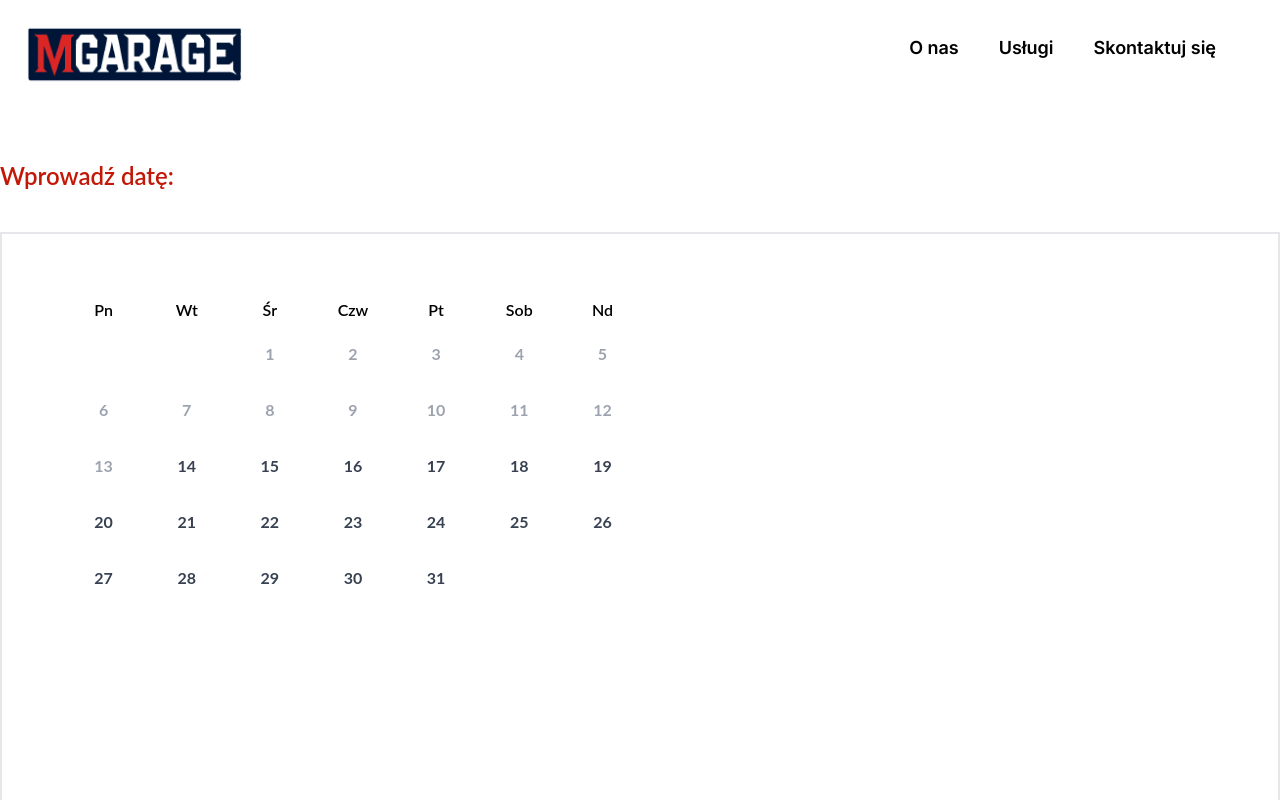
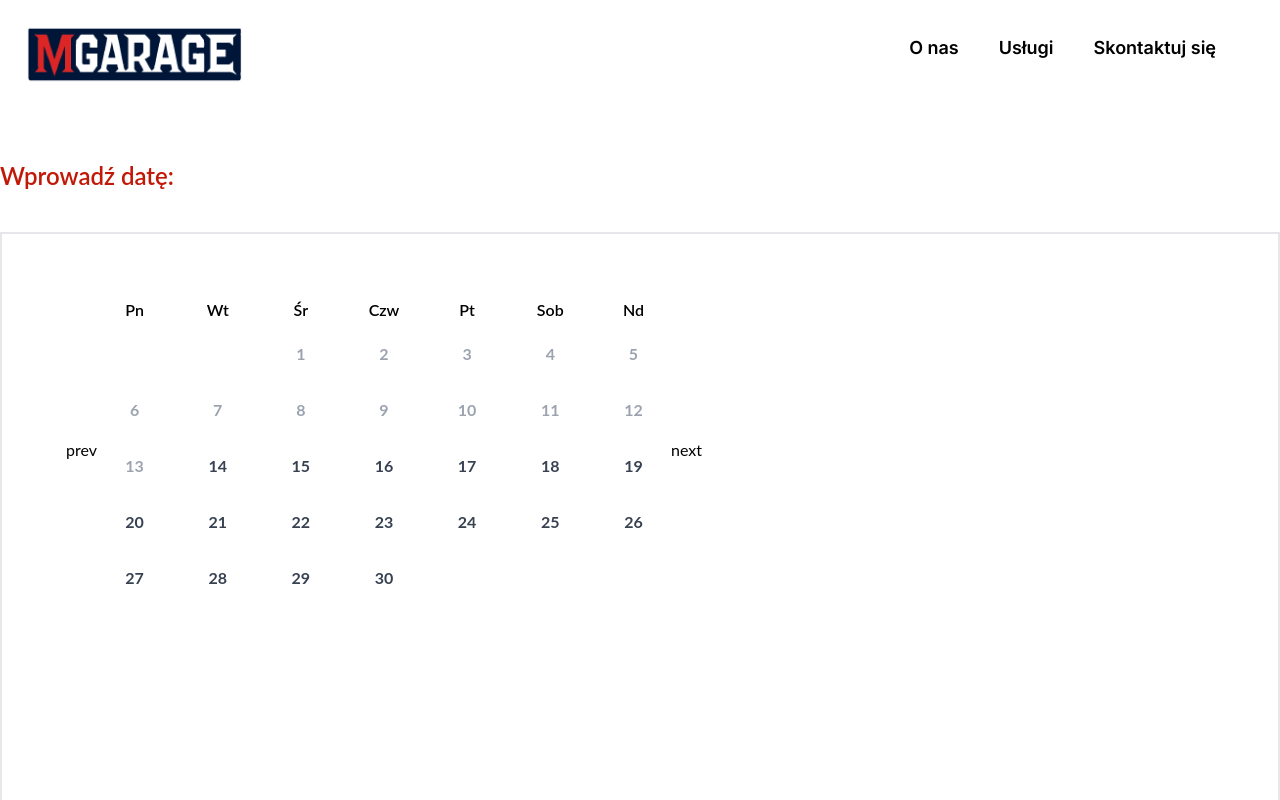
Before and after one commit to mg300/mgarage, a Next.js app: page /book/calendar in a window 1280 px wide. Shown: the top 800 px of the page. Built offline with nearby package versions, Linux system fonts and the light colour scheme.

Commit message:
fix: bug with month length

```diff
--- a/src/app/book/calendar/page.tsx
+++ b/src/app/book/calendar/page.tsx
@@ -1,5 +1,5 @@
 "use client";
-import React, { useEffect, useState } from "react";
+import React, { useEffect, useMemo, useState } from "react";
 
 interface day {
   number: number;
@@ -13,6 +13,7 @@ interface month {
 }
 
 function Page() {
+  // const currentDate = useMemo(() => new Date(), []);
   const [month, setMonth] = useState<month>({
     days: [{ number: 1, hours: [1, 2, 3] }],
     length: 1,
@@ -21,9 +22,10 @@ function Page() {
   });
   useEffect(() => {
     const currentDate = new Date();
-    const firstDayOfMonthNum = new Date(currentDate.getFullYear(), currentDate.getMonth(), 1).getDay();
-
-    const daysInMonth = new Date(currentDate.getFullYear(), currentDate.getMonth(), 0).getDate();
+    currentDate.setMonth(currentDate.getMonth());
+    const firstDayOfMonthNum = new Date(currentDate.getFullYear(), currentDate.getMonth(), 1).getDay() - 1;
+    const daysInMonth = new Date(currentDate.getFullYear(), currentDate.getMonth() + 1, 0).getDate();
+    console.log(currentDate.getMonth(), currentDate.getDate(), daysInMonth);
     const tempMonth = [];
     for (let i = 1; i <= daysInMonth; i++) {
       tempMonth.push({ number: i, hours: [] });
@@ -39,7 +41,9 @@ function Page() {
     <div className="min-h-screen pt-40 font-body  mx-auto max-w-[80rem] ">
       <p className="text-logo font-semibold text-2xl mb-10">Wprowadź datę:</p>
       <div className="relative p-16 border-2 border-solid border-gray-200 shadow-lg min-h-[40rem] mb-20">
-        <form className="grid grid-cols-7 w-[50%] gap-2 justify-items-center font-semibold">
+        <form className="flex">
+          <button>prev</button>
+          <div className="grid grid-cols-7 w-[50%] gap-2 justify-items-center font-semibold">
             <span>Pn</span>
             <span>Wt</span>
             <span>Śr</span>
@@ -47,7 +51,7 @@ function Page() {
             <span>Pt</span>
             <span>Sob</span>
             <span>Nd</span>
-          {[...Array(month.firstDayOfMonthNum - 1)].map((_, index) => (
+            {[...Array(month.firstDayOfMonthNum)].map((_, index) => (
               <div key={index}></div>
             ))}
             {month.days.map((day, index) => (
@@ -69,6 +73,8 @@ function Page() {
                 </label>
               </div>
             ))}
+          </div>
+          <button>next</button>
         </form>
       </div>
     </div>
```
Lines whose indentation alone changed are shown as unchanged.
